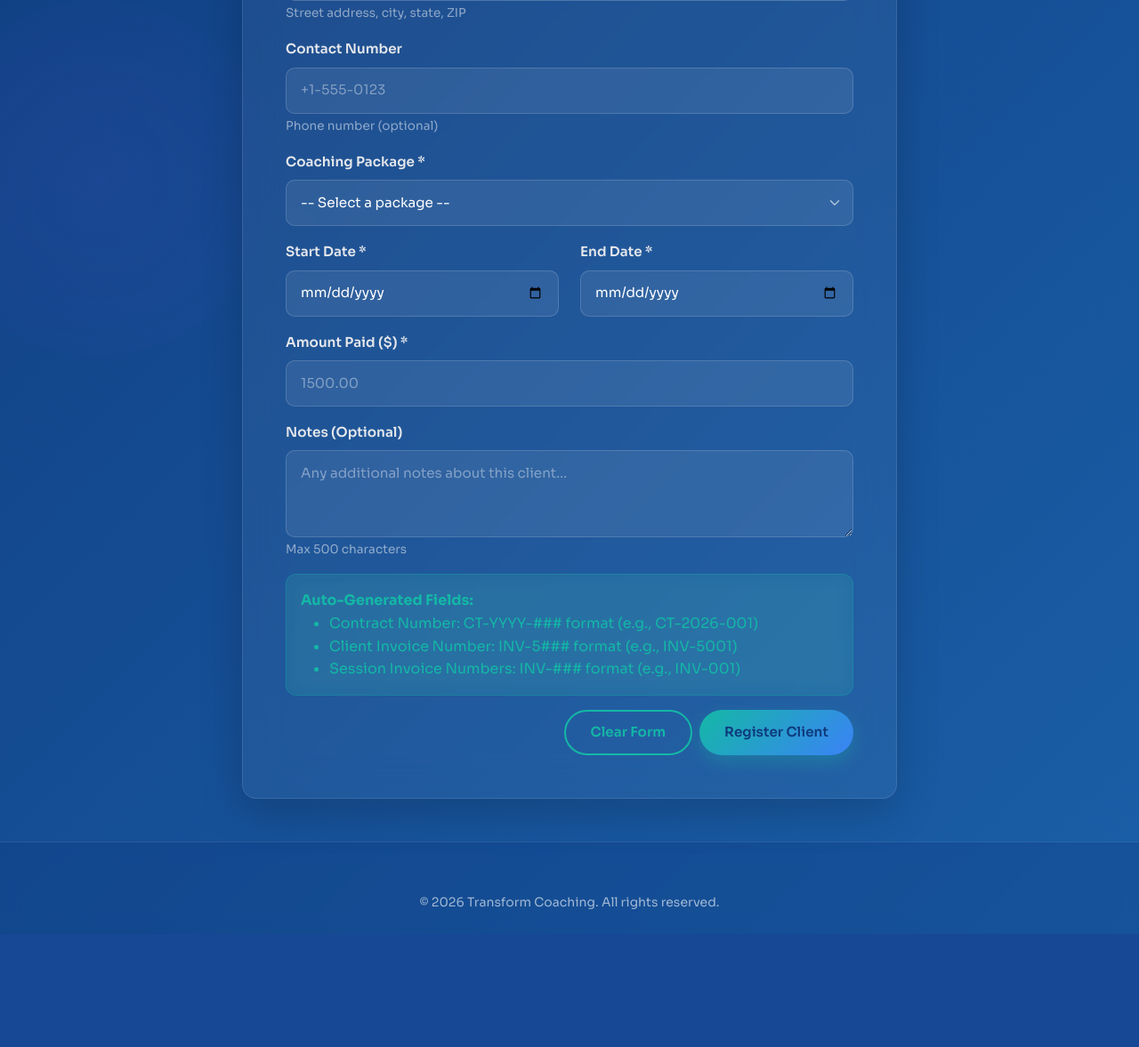
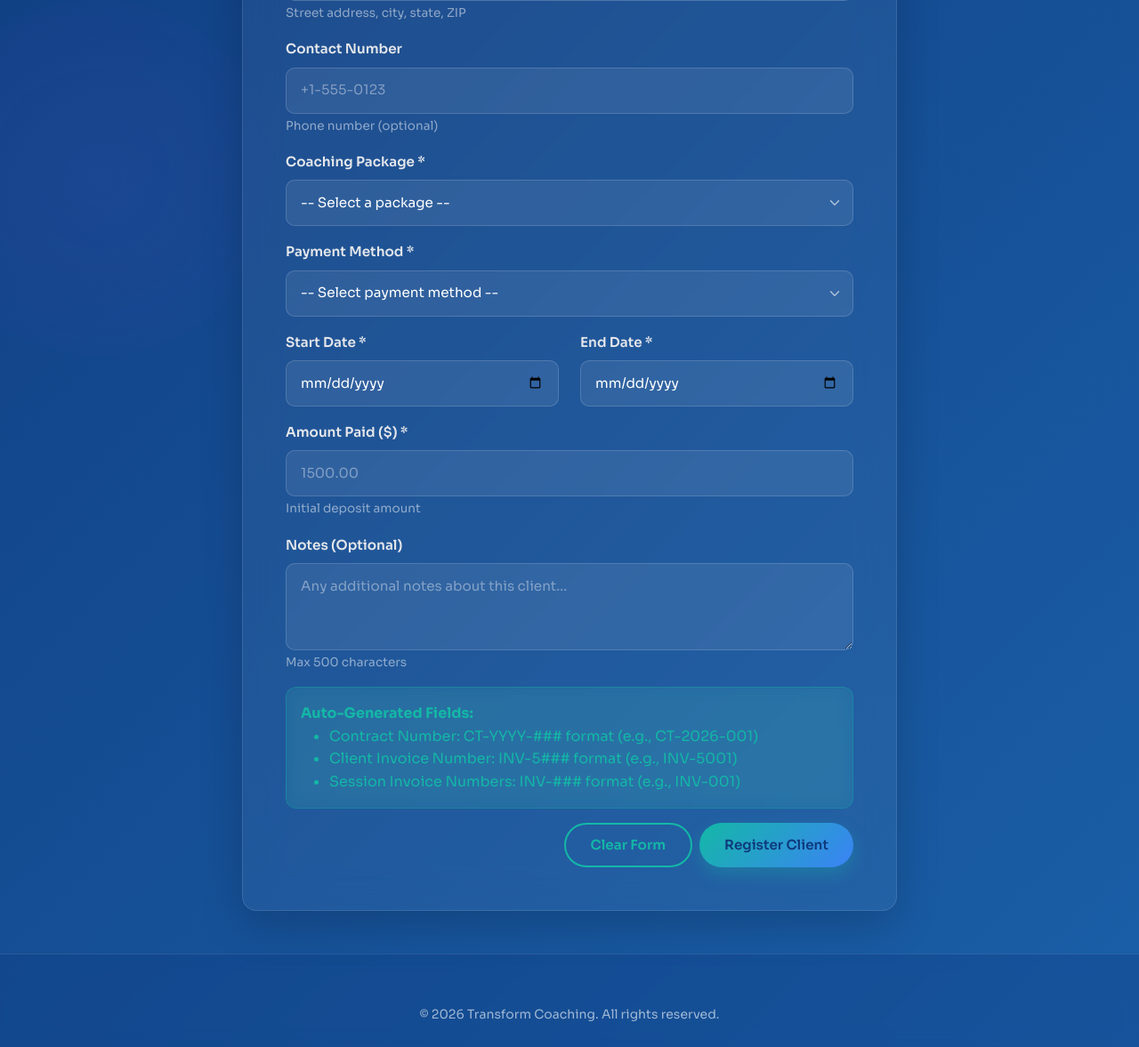
Before and after one commit to mikeohgml-jpg/coaching-portal, a Flask app: page /form/new-client in a window 1280 px wide. Shown: the part 567-1744 px from the top of the page at 89% size. Before the commit the page ends 1589 px from the top, so only its background shows below. Run offline with Flask 3, Linux system fonts and the light colour scheme; the visitor is signed in with stand-in values (Sample User, id 1).

Commit message:
Add payment_method field for pay-per-session clients: Add address/contact fields to model, payment method dropdown with conditional logic, update Google Sheets structure (column J), add balance API endpoint, fix validation for  deposits

```diff
--- a/app.py
+++ b/app.py
@@ -176,6 +176,32 @@ def create_app():
             logger.error(f"Error: {e}")
             return jsonify({"error": str(e)}), 500
 
+    @app.route("/api/clients/<string:client_name>/balance", methods=["GET"])
+    @login_required
+    def get_client_balance(client_name):
+        """Get client balance information."""
+        if not client_service or not sheets_service:
+            return jsonify({"error": "Service not available"}), 503
+        try:
+            client = sheets_service.get_client_by_name(client_name)
+            if not client:
+                return jsonify({"error": "Client not found"}), 404
+
+            sessions = sheets_service.get_client_history(client_name)
+            total_collected = sum(float(s.get('amount_collected', 0)) for s in sessions)
+            total_package = float(client.get('amount_paid', 0))
+            remaining = total_package - total_collected
+
+            return jsonify({
+                "status": "success",
+                "total_package": total_package,
+                "total_collected": total_collected,
+                "remaining_balance": remaining
+            }), 200
+        except Exception as e:
+            logger.error(f"Error getting client balance: {e}")
+            return jsonify({"error": str(e)}), 500
+
     @app.errorhandler(404)
     def not_found(error):
         return jsonify({"error": "Not found"}), 404
--- a/services/client_service.py
+++ b/services/client_service.py
@@ -73,6 +73,7 @@ class ClientService:
                 "address": form_data.address or "",
                 "contact": form_data.contact or "",
                 "package_type": form_data.package_type,
+                "payment_method": form_data.payment_method,
                 "start_date": form_data.start_date,
                 "end_date": form_data.end_date,
                 "amount_paid": form_data.amount_paid,
--- a/templates/new_client_form.html
+++ b/templates/new_client_form.html
@@ -84,6 +84,22 @@
                         </div>
                     </div>
 
+                    <div class="mb-3">
+                        <label for="paymentMethod" class="form-label">Payment Method *</label>
+                        <select
+                            class="form-select"
+                            id="paymentMethod"
+                            name="payment_method"
+                            required>
+                            <option value="">-- Select payment method --</option>
+                            <option value="upfront_deposit">Upfront Deposit Package</option>
+                            <option value="pay_per_session">Pay Per Session (Cash)</option>
+                        </select>
+                        <div class="invalid-feedback">
+                            Please select a payment method.
+                        </div>
+                    </div>
+
                     <div class="row">
                         <div class="col-md-6 mb-3">
                             <label for="startDate" class="form-label">Start Date *</label>
@@ -113,7 +129,9 @@
                     </div>
 
                     <div class="mb-3">
-                        <label for="amountPaid" class="form-label">Amount Paid ($) *</label>
+                        <label for="amountPaid" class="form-label">
+                            <span id="amountLabel">Amount Paid ($) *</span>
+                        </label>
                         <input
                             type="number"
                             class="form-control"
@@ -121,8 +139,9 @@
                             name="amount_paid"
                             placeholder="1500.00"
                             step="0.01"
-                            min="0.01"
+                            min="0"
                             required>
+                        <small id="amountHelp" class="form-text text-muted">Initial deposit amount</small>
                         <div class="invalid-feedback">
                             Please provide a valid amount.
                         </div>
@@ -188,6 +207,7 @@ document.addEventListener('DOMContentLoaded', function() {
             address: document.getElementById('address').value || null,
             contact: document.getElementById('contact').value || null,
             package_type: document.getElementById('packageType').value,
+            payment_method: document.getElementById('paymentMethod').value,
             start_date: document.getElementById('startDate').value,
             end_date: document.getElementById('endDate').value,
             amount_paid: parseFloat(document.getElementById('amountPaid').value),
@@ -246,6 +266,29 @@ document.addEventListener('DOMContentLoaded', function() {
         messageDiv.textContent = message;
         messageDiv.classList.remove('d-none');
     }
+
+    // Payment method conditional logic
+    document.getElementById('paymentMethod').addEventListener('change', function() {
+        const amountInput = document.getElementById('amountPaid');
+        const label = document.getElementById('amountLabel');
+        const help = document.getElementById('amountHelp');
+
+        if (this.value === 'pay_per_session') {
+            amountInput.value = '0';
+            amountInput.readOnly = true;
+            amountInput.min = '0';
+            label.textContent = 'Amount Paid ($)';
+            help.textContent = 'Client will pay cash per session - no upfront deposit';
+            help.className = 'form-text text-info fw-bold';
+        } else if (this.value === 'upfront_deposit') {
+            amountInput.value = '';
+            amountInput.readOnly = false;
+            amountInput.min = '0.01';
+            label.textContent = 'Amount Paid ($) *';
+            help.textContent = 'Initial deposit amount';
+            help.className = 'form-text text-muted';
+        }
+    });
 });
 </script>
 {% endblock %}
```
Also changed, not shown: models.py (+21 -1 lines), services/google_sheets_service.py (+7 -6 lines).
